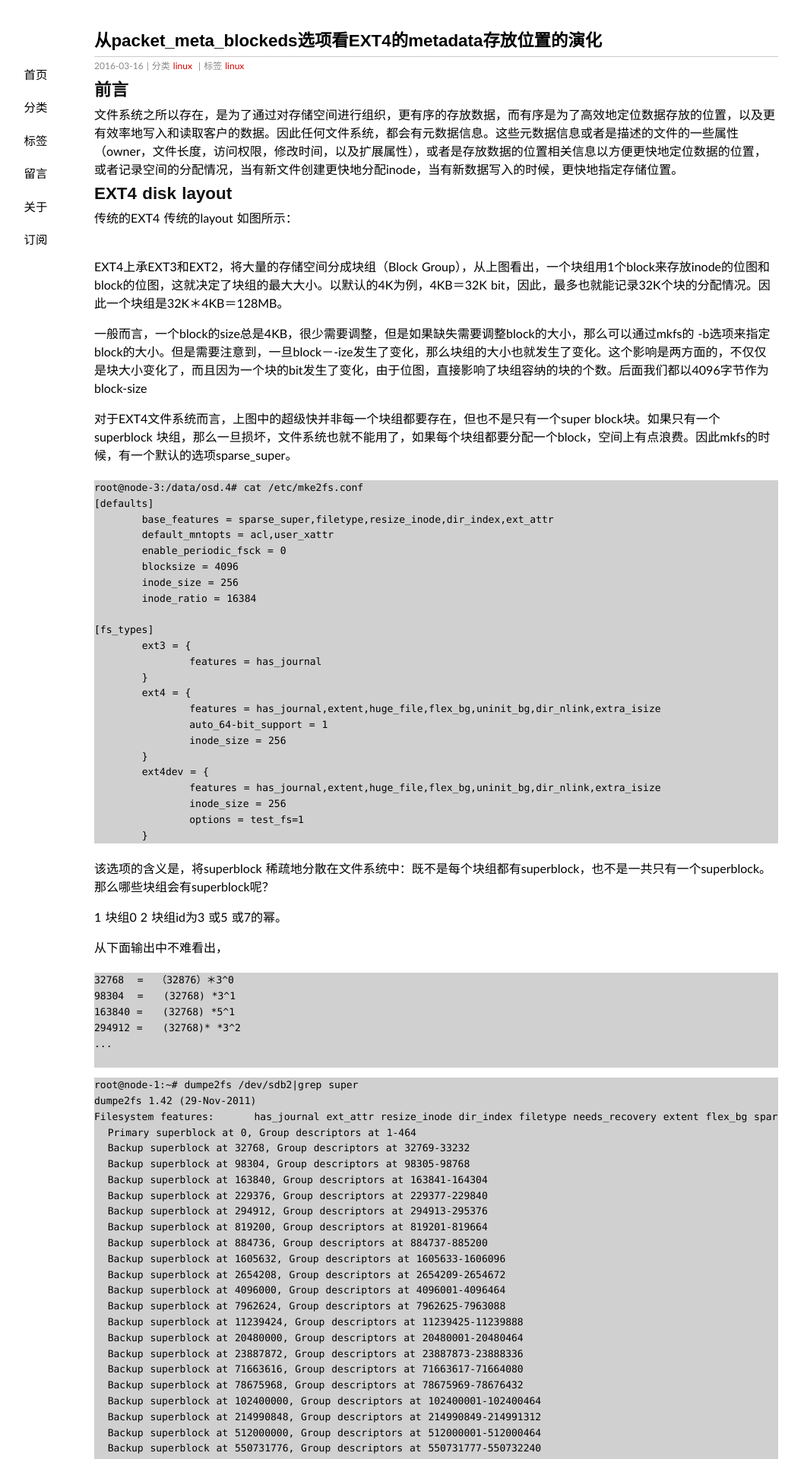
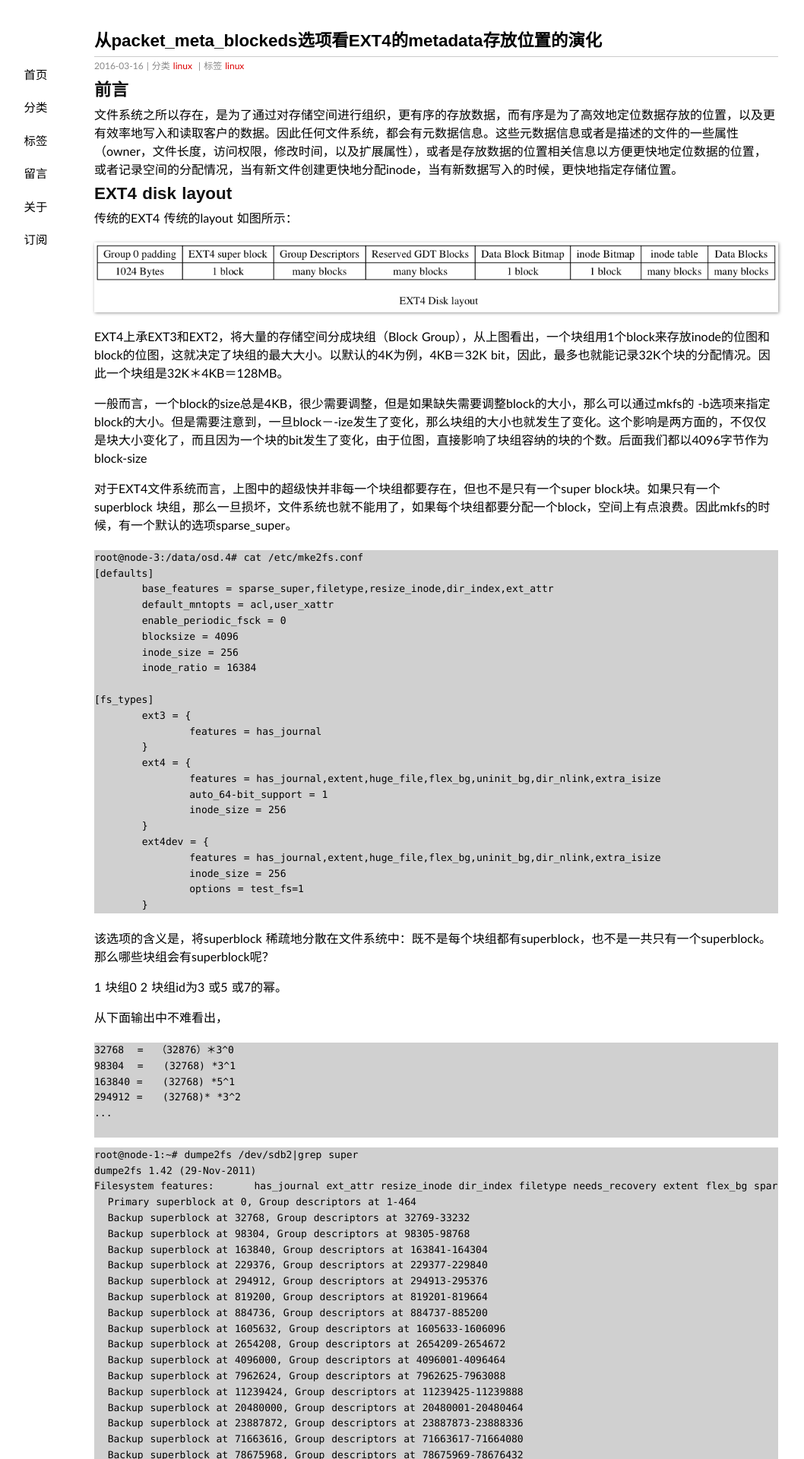
Before and after one commit to Bean-Li/Bean-Li.github.io, a Jekyll site: the page built from _posts/2016-04-16-EXT4-packet-meta-blocks.md, in a window 1280 px wide. Shown: the top 1920 px of the page at 76% size, without its empty margins (66-1124 px from the left). Built offline with Jekyll 4.4.1, drawn with Linux system fonts in a browser that asks for light colours; some web fonts are replaced.

Commit message:
FIX png location

```diff
--- a/_posts/2016-04-16-EXT4-packet-meta-blocks.md
+++ b/_posts/2016-04-16-EXT4-packet-meta-blocks.md
@@ -15,7 +15,7 @@ EXT4 disk layout
 --------------
 传统的EXT4 传统的layout 如图所示：
 
-![](~/GIT/BLOG/Bean-Li.github.io/assets/EXT4/ext4-disk-layout.png)
+![](/assets/EXT4/ext4-disk-layout.png)
 
 EXT4上承EXT3和EXT2，将大量的存储空间分成块组（Block Group），从上图看出，一个块组用1个block来存放inode的位图和block的位图，这就决定了块组的最大大小。以默认的4K为例，4KB＝32K bit，因此，最多也就能记录32K个块的分配情况。因此一个块组是32K＊4KB＝128MB。
 
```
